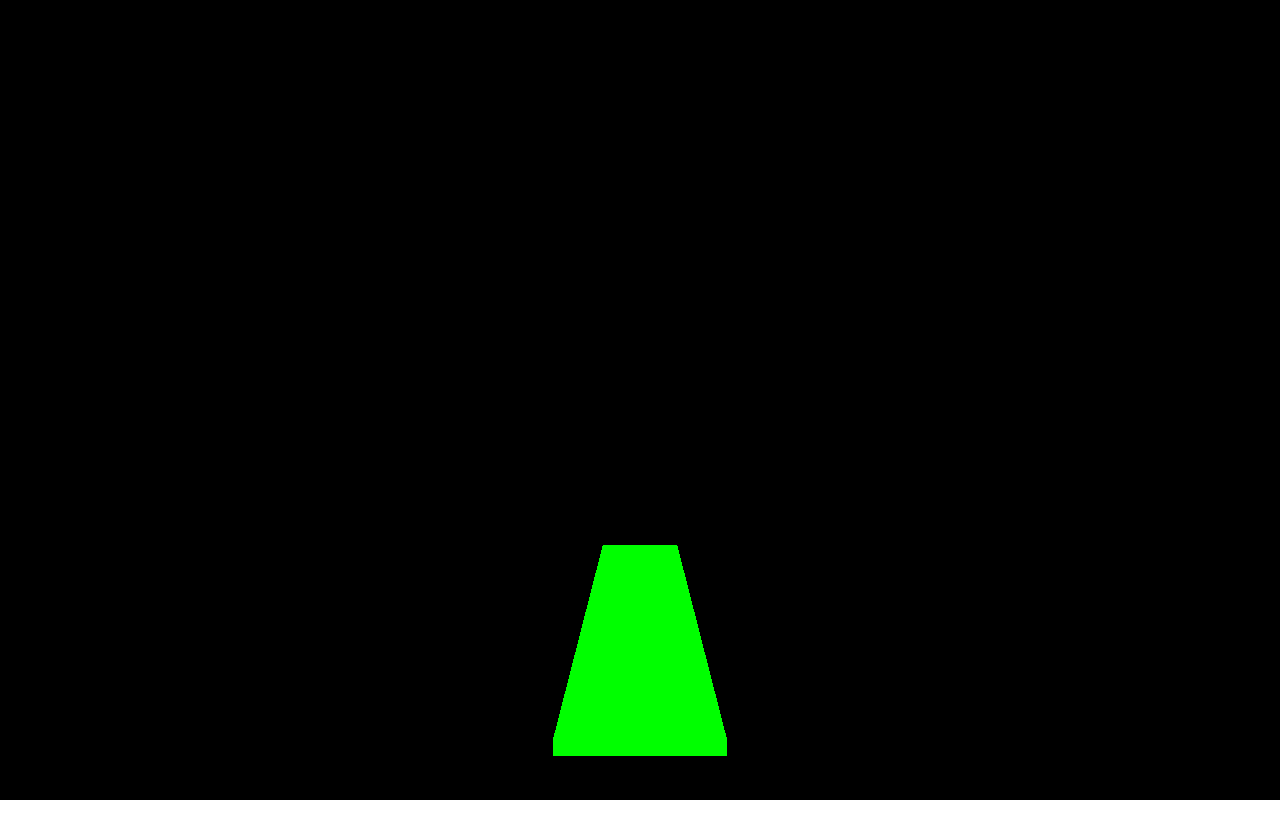
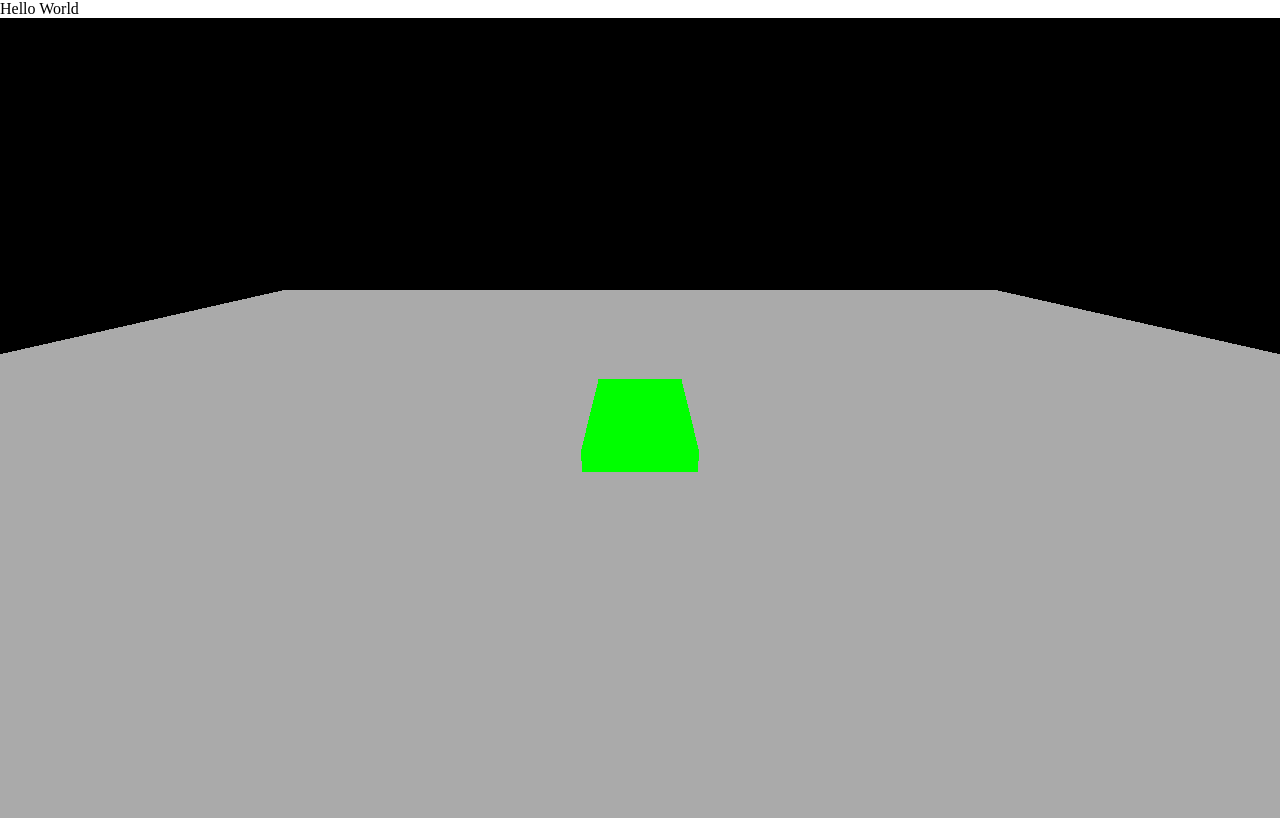
Before and after one commit to babylonMoneySystem/doakickflip, a website built with Vite: page index.html in a window 1280 px wide. Built offline with nearby package versions, Linux system fonts and the light colour scheme; animation ran at ten frames a second.

Commit message:
Forward backward

```diff
--- a/index.html
+++ b/index.html
@@ -2,7 +2,7 @@
 <html lang="en">
 	<head>
 		<meta charset="utf-8">
-		<title>My first three.js app</title>
+		<title>Skateboard Game</title>
 		<style>
 			body { margin: 0; }
 		</style>
@@ -16,6 +16,7 @@
           </script>
 	</head>
 	<body>
-		<script type="module" src="/main.js"></script>
+		<div>Hello World</div>
+		<script type="module" src="/test.js"></script>
 	</body>
 </html>
--- /dev/null
+++ b/test.js
@@ -0,0 +1,93 @@
+//imports
+import * as THREE from 'three';
+
+// Create scene, camera, and renderer
+const scene = new THREE.Scene();
+const camera = new THREE.PerspectiveCamera(75, window.innerWidth / window.innerHeight, 0.1, 1000);
+const renderer = new THREE.WebGLRenderer();
+renderer.setSize(window.innerWidth, window.innerHeight);
+document.body.appendChild(renderer.domElement);
+
+const groundGeometry = new THREE.PlaneGeometry(20, 20); // Large plane
+const groundMaterial = new THREE.MeshBasicMaterial({ color: 0xaaaaaa, side: THREE.DoubleSide });
+const groundMesh = new THREE.Mesh(groundGeometry, groundMaterial);
+groundMesh.rotation.x = -Math.PI / 2; // Rotate to lay flat
+groundMesh.position.y = -0.1; // Slightly below skateboard to avoid overlap
+scene.add(groundMesh);
+
+// Create skateboard object
+const skateboardGeometry = new THREE.BoxGeometry(1, 0.2, 2);
+const skateboardMaterial = new THREE.MeshBasicMaterial({ color: 0x00ff00 });
+const skateboardMesh = new THREE.Mesh(skateboardGeometry, skateboardMaterial);
+scene.add(skateboardMesh);
+
+// Position the camera
+camera.position.z = 5;
+camera.position.y = 1;
+
+// Create the skateboard class
+class Skateboard {
+  constructor() {
+    this.position = skateboardMesh.position;
+    this.velocity = new THREE.Vector3(0, 0, 0);
+    this.gravity = new THREE.Vector3(0, -9.81 * 0.016, 0);
+    this.friction = 0.98;
+    //this.turningSpeed = 0.1;
+    this.acceleration = 0.1; // Rate of speed increase
+    //this.forwardForce = new THREE.Vector3(0, 0, -0.1);
+  }
+
+  applyForce(force) {
+    this.velocity.add(force);
+  }
+
+//    turn(direction) {
+//     this.velocity.x += direction * this.turningSpeed;
+//    }
+
+  update() {
+    this.velocity.add(this.gravity);
+    this.velocity.multiplyScalar(this.friction);
+    this.position.add(this.velocity);
+
+    if(this.velocity.length > 1) {
+        this.velocity.normalize().multiplyScalar(1);
+    }
+
+    if (this.position.y < 0) {
+        this.position.y = 0;
+        this.velocity.y = 0; // Stop downward movement
+      }
+  }
+}
+
+const skateboard = new Skateboard();
+
+// Handle user input
+document.addEventListener('keydown', (event) => {
+  if (event.code === 'ArrowUp') {
+    skateboard.applyForce(new THREE.Vector3( 0, 0, -skateboard.acceleration));
+  }
+//   if (event.code === 'ArrowLeft') skateboard.turn(-1);
+//   if (event.code === 'ArrowRight') skateboard.turn(1);
+  if (event.code === "ArrowDown") {
+    skateboard.applyForce(new THREE.Vector3( 0, 0, skateboard.acceleration)); // Slow down / Reverse
+  }
+});
+
+// Animation loop
+function animate() {
+  skateboard.update();
+
+  // Camera follows the skateboard
+  const offset = new THREE.Vector3(0, 2, 5); // Position camera slightly above and behind
+  const desiredPosition = skateboard.position.clone().add(offset);
+
+  // Smoothing effect
+  camera.position.lerp(desiredPosition, 0.1);
+  camera.lookAt(skateboard.position);
+
+  renderer.render(scene, camera);
+  requestAnimationFrame(animate);
+}
+animate();
```
